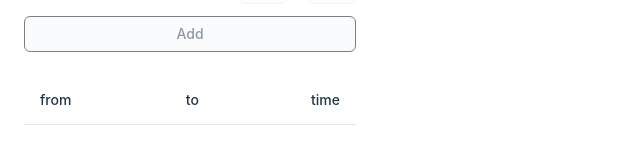
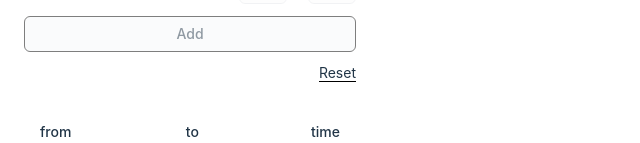
Before and after one commit to Zlvsky/time-calculator-chrome-extension, a React (Vite) app: page / in a window 1280 px wide. Shown: the part 414-557 px from the top of the page, without its empty margins (0-640 px from the left). Built offline with nearby package versions, Linux system fonts and the light colour scheme.

Commit message:
feat: added reset button

```diff
--- a/src/App.tsx
+++ b/src/App.tsx
@@ -5,6 +5,7 @@ import WorkingTo from "./components/calculator/working-to/WorkingTo";
 import BreakTo from "./components/calculator/break-to/BreakTo";
 import ListedHours from "./components/calculator/listed-hours/ListedHours";
 import Footer from "./components/calculator/footer/Footer";
+import Reset from "./components/calculator/reset/Reset";
 
 function App() {
   const [startTime, setStartTime] = useState<Date>();
@@ -106,6 +107,18 @@ function App() {
     setStoredTimes((prev: any) => [...prev, storedTimeData]);
   };
 
+  const handleReset = () => {
+    setStartTime(undefined);
+    setGoal(undefined);
+    setIsSet(false);
+    setLastTimeSet(undefined);
+    setWorkingTo(undefined);
+    setBreakTo(undefined);
+    setStoredTimes([]);
+    setWorkingToError(false);
+    setBreakToError(false);
+  }
+
   return (
     <main className="max-w-[380px] w-full bg-white p-6">
       <SetTime
@@ -137,6 +150,8 @@ function App() {
         handleAddTime={() => handleAddTime(true)}
       />
 
+      <Reset handleReset={handleReset} />
+
       <ListedHours storedTimes={storedTimes} />
 
       <Footer />
--- /dev/null
+++ b/src/components/calculator/reset/Reset.tsx
@@ -0,0 +1,18 @@
+interface IProps {
+    handleReset: () => void;
+}
+
+function Reset({ handleReset }: IProps) {
+    return (
+      <div className="w-full text-right mt-2">
+        <span
+          className="border-b border-black text-sm text-right"
+          onClick={handleReset}
+        >
+          Reset
+        </span>
+      </div>
+    );
+}
+
+export default Reset;
```
Also changed, not shown: public/manifest.json.
